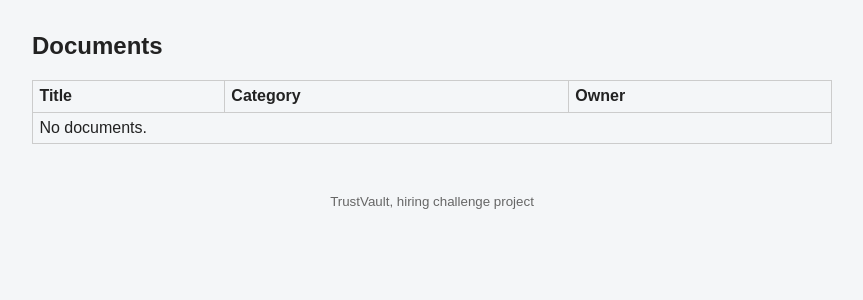
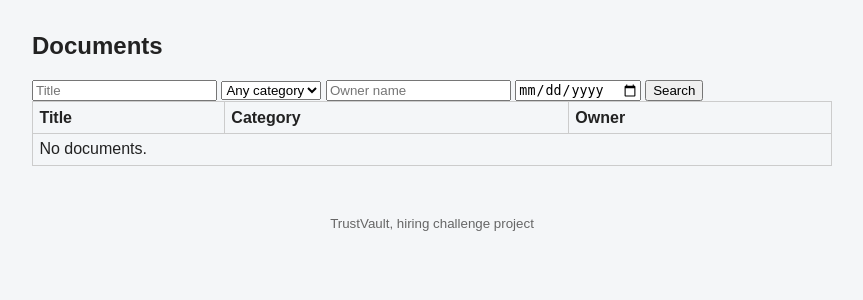
Before and after one commit to Jyotshna2204/trustvault, a Flask app: page /documents/ in a window 1280 px wide. Shown: the part 96-396 px from the top of the page, without its empty margins (208-1071 px from the left). Run offline with Flask 3, Linux system fonts and the light colour scheme; the visitor is signed in with stand-in values (Sample User, id 1); data that the repository does not hold is empty.

Commit message:
Restore permission check in get_doc and add search

```diff
--- a/app/docs.py
+++ b/app/docs.py
@@ -27,15 +27,31 @@ def get_doc(doc_id, action):
         abort(403)
     return doc
 
-
 @docs.route("/")
 @login_required
 def index():
     shared = db.session.query(Grant.document_id).filter_by(user_id=current_user.id)
-    items = Document.query.filter(
+    query = Document.query.filter(
         or_(Document.owner_id == current_user.id, Document.id.in_(shared))
-    ).all()
+    )
+    # Search filters are applied ON TOP of the permission filter,
+    # so search can never show a document the user may not see.
+    title = request.args.get("title", "").strip()
+    category = request.args.get("category", "").strip()
+    owner = request.args.get("owner", "").strip()
+    date = request.args.get("date", "").strip()   # format YYYY-MM-DD
+    if title:
+        query = query.filter(Document.title.ilike(f"%{title}%"))
+    if category:
+        query = query.filter(Document.category == category)
+    if owner:
+        query = query.join(User, Document.owner_id == User.id).filter(
+            User.name.ilike(f"%{owner}%"))
+    if date:
+        query = query.filter(db.func.date(Document.created_at) == date)
+    items = query.order_by(Document.created_at.desc()).all()
     return render_template("documents.html", docs=items)
+
 
 
 @docs.route("/upload", methods=["GET", "POST"])
--- a/app/templates/documents.html
+++ b/app/templates/documents.html
@@ -1,14 +1,35 @@
 {% extends "base.html" %}
 {% block content %}
-  <h2>Documents</h2>
-  {% if current_user.role == 'owner' %}<p><a href="{{ url_for('docs.upload') }}">Upload</a></p>{% endif %}
-  <table>
-    <tr><th>Title</th><th>Category</th><th>Owner</th></tr>
+<h2>Documents</h2>
+<form method="get">
+    <input name="title" placeholder="Title" value="{{ request.args.get('title', '') }}">
+    <select name="category">
+        <option value="">Any category</option>
+        {% for c in ['general','contract','hr','finance','drawing','audit'] %}
+        <option {% if request.args.get('category')==c %}selected{% endif %}>{{ c }}</option>
+        {% endfor %}
+    </select>
+    <input name="owner" placeholder="Owner name" value="{{ request.args.get('owner', '') }}">
+    <input name="date" type="date" value="{{ request.args.get('date', '') }}">
+    <button>Search</button>
+</form>
+{% if current_user.role == 'owner' %}<p><a href="{{ url_for('docs.upload') }}">Upload</a></p>{% endif %}
+<table>
+    <tr>
+        <th>Title</th>
+        <th>Category</th>
+        <th>Owner</th>
+    </tr>
     {% for d in docs %}
-      <tr><td><a href="{{ url_for('docs.detail', doc_id=d.id) }}">{{ d.title }}</a></td>
-          <td>{{ d.category }}</td><td>{{ d.owner.name }}</td></tr>
+    <tr>
+        <td><a href="{{ url_for('docs.detail', doc_id=d.id) }}">{{ d.title }}</a></td>
+        <td>{{ d.category }}</td>
+        <td>{{ d.owner.name }}</td>
+    </tr>
     {% else %}
-      <tr><td colspan="3">No documents.</td></tr>
+    <tr>
+        <td colspan="3">No documents.</td>
+    </tr>
     {% endfor %}
-  </table>
+</table>
 {% endblock %}
```
Also changed, not shown: tests/test_documents.py (+4 -0 lines).
